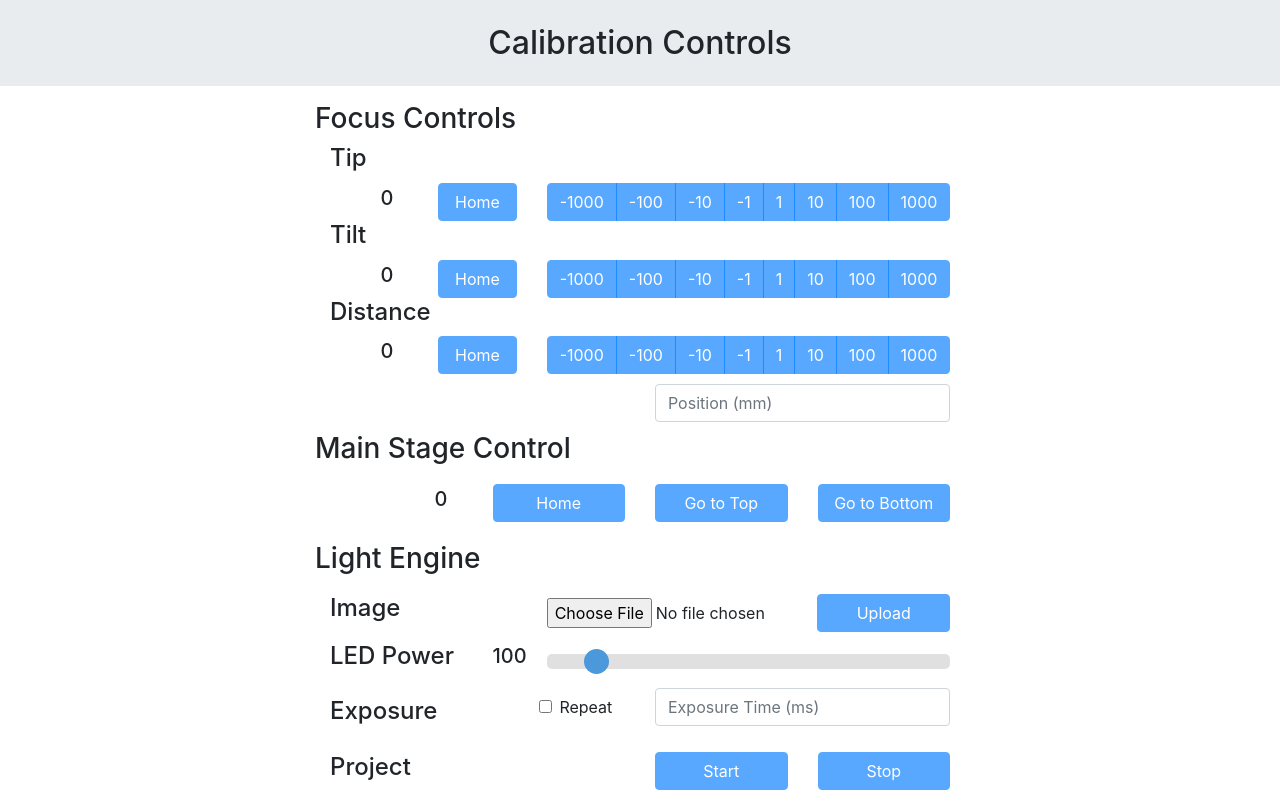
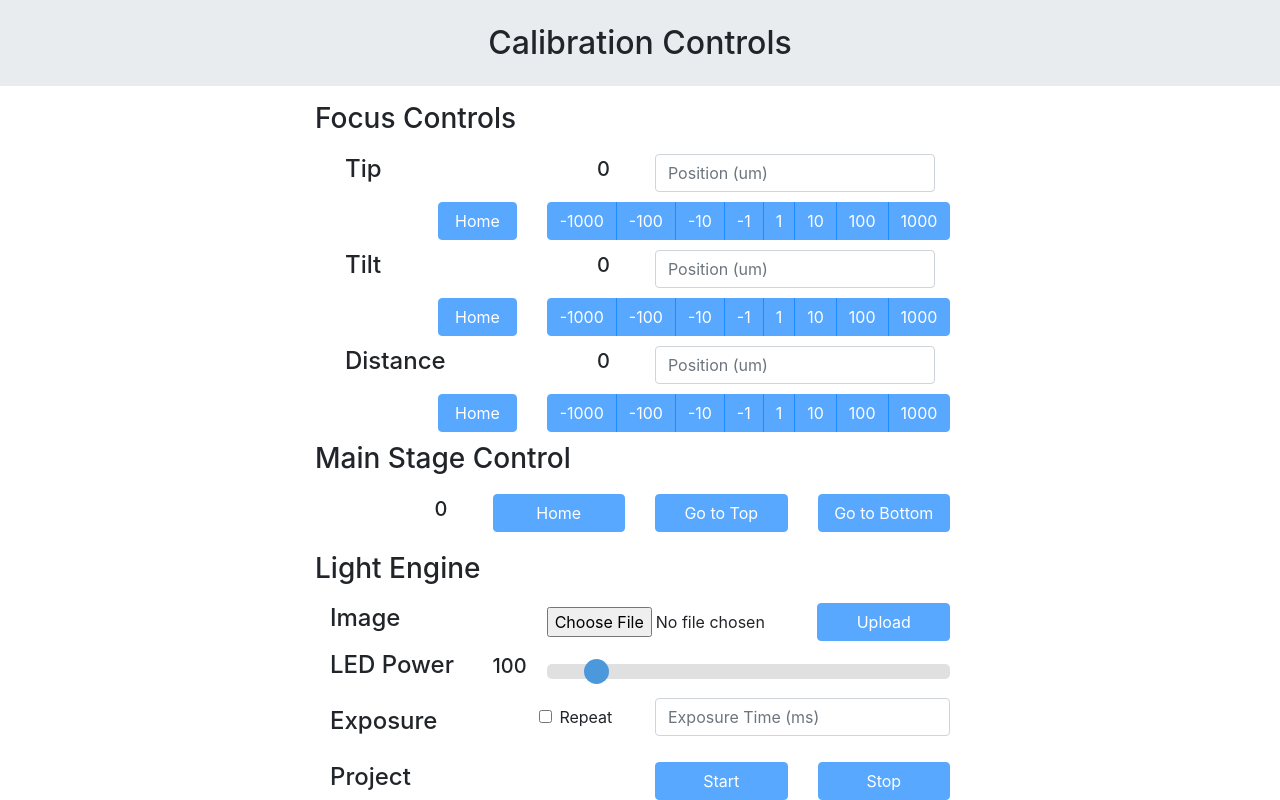
Before and after one commit to 3D-Printing-for-Microfluidics/3D_printer_control, a Flask app: page /calibrate in a window 1280 px wide. Run offline with Flask 2, Linux system fonts and the light colour scheme; some libraries are stand-ins or nearby versions.

Commit message:
Add absolute positioning to other calibration axes

```diff
--- a/printer_server/printer_server/calibrate/views.py
+++ b/printer_server/printer_server/calibrate/views.py
@@ -79,6 +79,14 @@ def lightEngineProject(message):
 def distanceAbsMove(message):
     calibrationThreads.distanceAbsMove(float(message["position"]))
 
+@socketio.on('tip_abs_move', namespace='/calibrate')
+def tipAbsMove(message):
+    calibrationThreads.tipAbsMove(float(message["position"]))
+
+@socketio.on('tilt_abs_move', namespace='/calibrate')
+def tiltAbsMove(message):
+    calibrationThreads.tiltAbsMove(float(message["position"]))
+
 @blueprint.route('handle-calibration-upload', methods=['POST'])
 def handleUpload():
     if 'file' in request.files:             # Check if the post request has the file part
--- a/printer_server/printer_server/printer/tiptilt/tiptilt.py
+++ b/printer_server/printer_server/printer/tiptilt/tiptilt.py
@@ -42,12 +42,13 @@ class TipTilt(serial.Serial):
     def home(self):
         self.send("$H")
 
-    def move(self, axis, distance_um, speed=10):
+    def move(self, axis, distance_um, speed=10, relative=True):
         """
         Move the specified number of um at the specified speed (in mm/min)
         """
         distance_mm = distance_um / 1000                                            # convert um to mm
         axis = 'X' if axis == 'Tip' else 'Y'                                        # convert Tip/Tilt to X/Y
+        _ = self.send("G91") if relative else self.send("G90")                      # set absolute or relative mode
         return self.send('G1 {}{:.4f} F{:d}'.format(axis, distance_mm, abs(speed))) # send motion command
 
     def send(self, cmd):
--- a/printer_server/printer_server/printer/tiptilt/tiptilt_dummy.py
+++ b/printer_server/printer_server/printer/tiptilt/tiptilt_dummy.py
@@ -23,11 +23,11 @@ class TipTilt_dummy(serial.Serial):
     def home(self):
         print(" tiptilt - home()")
 
-    def move(self, axis, distance_um, speed=10):
+    def move(self, axis, distance_um, speed=10, relative=False):
         # """
         # Move the specified number of um at the specified speed (in mm/min)
         # """
-        print(" tiptilt - move({},{},{})".format(axis, distance_um, speed))
+        print(" tiptilt - move({},{},{},{})".format(axis, distance_um, speed, relative))
 
     def send(self, cmd):
         # send the command to grbl
--- a/printer_server/printer_server/static/js/calibrate.js
+++ b/printer_server/printer_server/static/js/calibrate.js
@@ -68,6 +68,8 @@ $(document).ready(function(){
     var LedPowerLabelElement  = document.getElementById("led-power-label");
     var exposureElement       = document.getElementById("exposure-txt");
     var distanceElement       = document.getElementById("distance-txt");
+    var tipElement            = document.getElementById("tip-txt");
+    var tiltElement           = document.getElementById("tilt-txt");
     var filePickerElement     = document.getElementById("file-picker");
 
     // Set initial LED power slider label value
@@ -137,7 +139,6 @@ $(document).ready(function(){
     // Galil control top button click function
     $("#galil-top-btn").click(function() {
         disable_galil_buttons();
-        console.log("emit galil_go_to_top")
         socket.emit("galil_go_to_top");
     });
 
@@ -191,6 +192,14 @@ $(document).ready(function(){
         position = distanceElement.value;
         socket.emit("distance_abs_move", {"position": position});
     })
+    $('#tip-txt').on('change', function() {
+        position = tipElement.value;
+        socket.emit("tip_abs_move", {"position": position});
+    })
+    $('#tilt-txt').on('change', function() {
+        position = tiltElement.value;
+        socket.emit("tilt_abs_move", {"position": position});
+    })
 
     // Light engine control start button click function
     $("#le-start-btn").click(function() {
--- a/printer_server/printer_server/templates/calibrate.html
+++ b/printer_server/printer_server/templates/calibrate.html
@@ -21,10 +21,21 @@
     </div>
 
     <!-- Tip -->
-    <h4>Tip</h3>
+    <div class="container">
+        <div class="row align-items-center">
+            <div class="col-4">
+                <h4>Tip</h3>
+            </div>
+            <div class="col-2">
+                <h5 class="col text-right" id='tip-state'>0</h5>
+            </div>
+            <div class="col-6">
+                <input class="form-control" type="text" id="tip-txt" placeholder="Position (um)">
+            </div>
+        </div>
+    </div>
     <div class="row align-items-center">
         <div class="col-2">
-            <h5 class="col text-right" id='tip-state'>0</h5>
         </div>
         <div class="col-2 text-left">
             <button type="button" class="btn btn-primary btn-block" id="tip-home-btn">Home</button>
@@ -42,11 +53,23 @@
             </div>
         </div>
     </div>
+
     <!-- Tilt -->
-    <h4>Tilt</h3>
+    <div class="container">
+            <div class="row align-items-center">
+                <div class="col-4">
+                    <h4>Tilt</h3>
+                </div>
+                <div class="col-2">
+                    <h5 class="col text-right" id='tilt-state'>0</h5>
+                </div>
+                <div class="col-6">
+                    <input class="form-control" type="text" id="tilt-txt" placeholder="Position (um)">
+                </div>
+            </div>
+        </div>
     <div class="row align-items-center">
         <div class="col-2">
-            <h5 class="col text-right" id='tilt-state'>0</h5>
         </div>
         <div class="col-2 text-left">
             <button type="button" class="btn btn-primary btn-block" id="tilt-home-btn">Home</button>
@@ -64,11 +87,23 @@
             </div>
         </div>
     </div>
+
     <!-- Distance -->
-    <h4>Distance</h3>
+    <div class="container">
+        <div class="row align-items-center">
+            <div class="col-4">
+                <h4>Distance</h3>
+            </div>
+            <div class="col-2">
+                <h5 class="col text-right" id='dist-state'>0</h5>
+            </div>
+            <div class="col-6">
+                <input class="form-control" type="text" id="distance-txt" placeholder="Position (um)">
+            </div>
+        </div>
+    </div>
     <div class="row align-items-center">
-        <div class="col-2">
-            <h5 class="col text-right" id='dist-state'>0</h5>
+        <div class="col-2 text-left">
         </div>
         <div class="col-2 text-left">
             <button type="button" class="btn btn-primary btn-block" id="dist-home-btn">Home</button>
@@ -87,27 +122,6 @@
         </div>
     </div>
 </div>
-<div class="container">
-        <div class="row align-items-center">
-            <div class="col-2">
-            </div>
-            <div class="col-4">
-                <!-- <div class="form-check-inline">
-                    <label class="form-check-label">
-                        <input type="radio" class="form-check-input" name="distance-radio">Absolute
-                    </label>
-                </div>
-                <div class="form-check-inline">
-                    <label class="form-check-label">
-                        <input type="radio" class="form-check-input" name="distance-radio" checked>Relative
-                    </label>
-                </div> -->
-            </div>
-            <div class="col-6">
-                <input class="form-control" type="text" id="distance-txt" placeholder="Position (mm)">
-            </div>
-        </div>
-    </div>
 
 <!-- Galil Control -->
 <div class="container galil">
```
Also changed, not shown: printer_server/printer_server/calibration_threads.py (+13 -0 lines).
